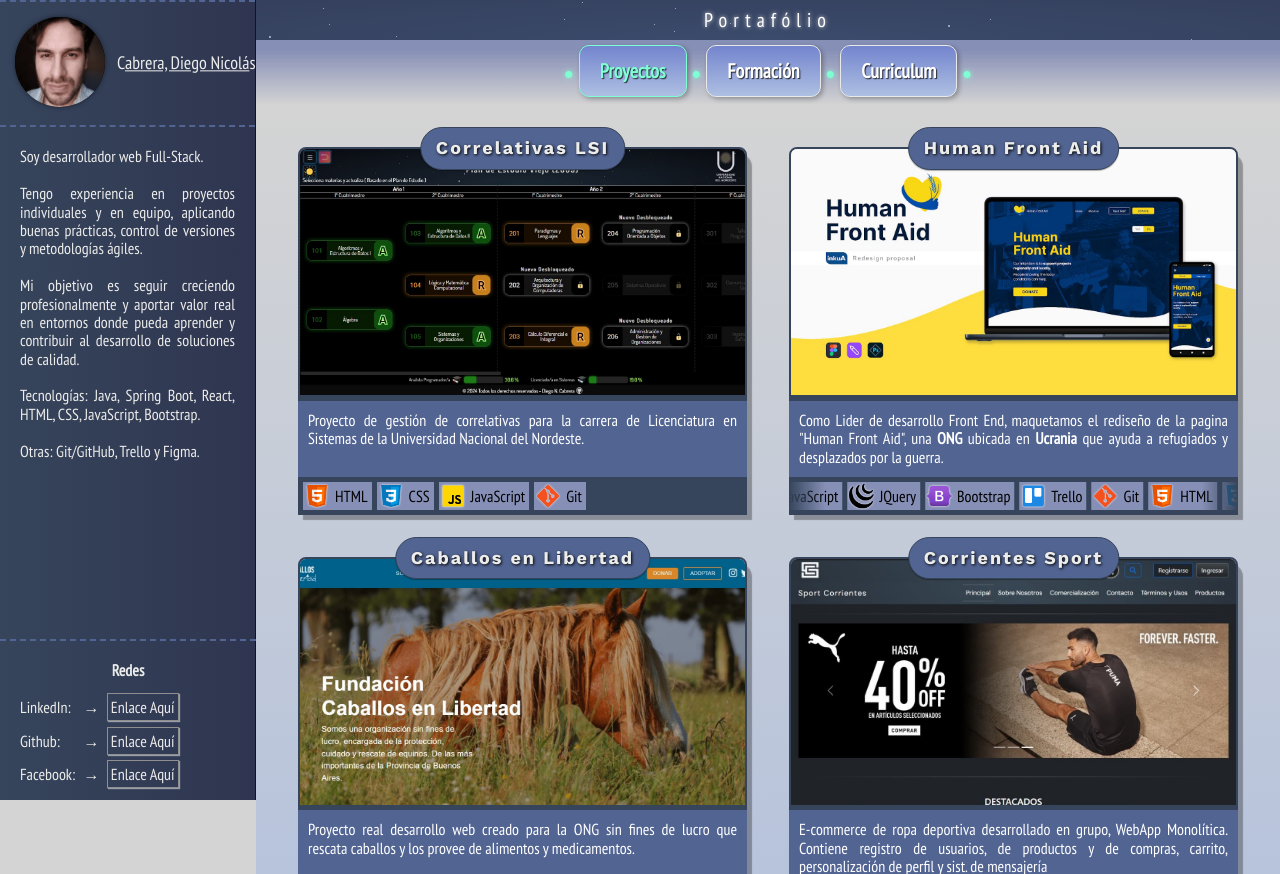
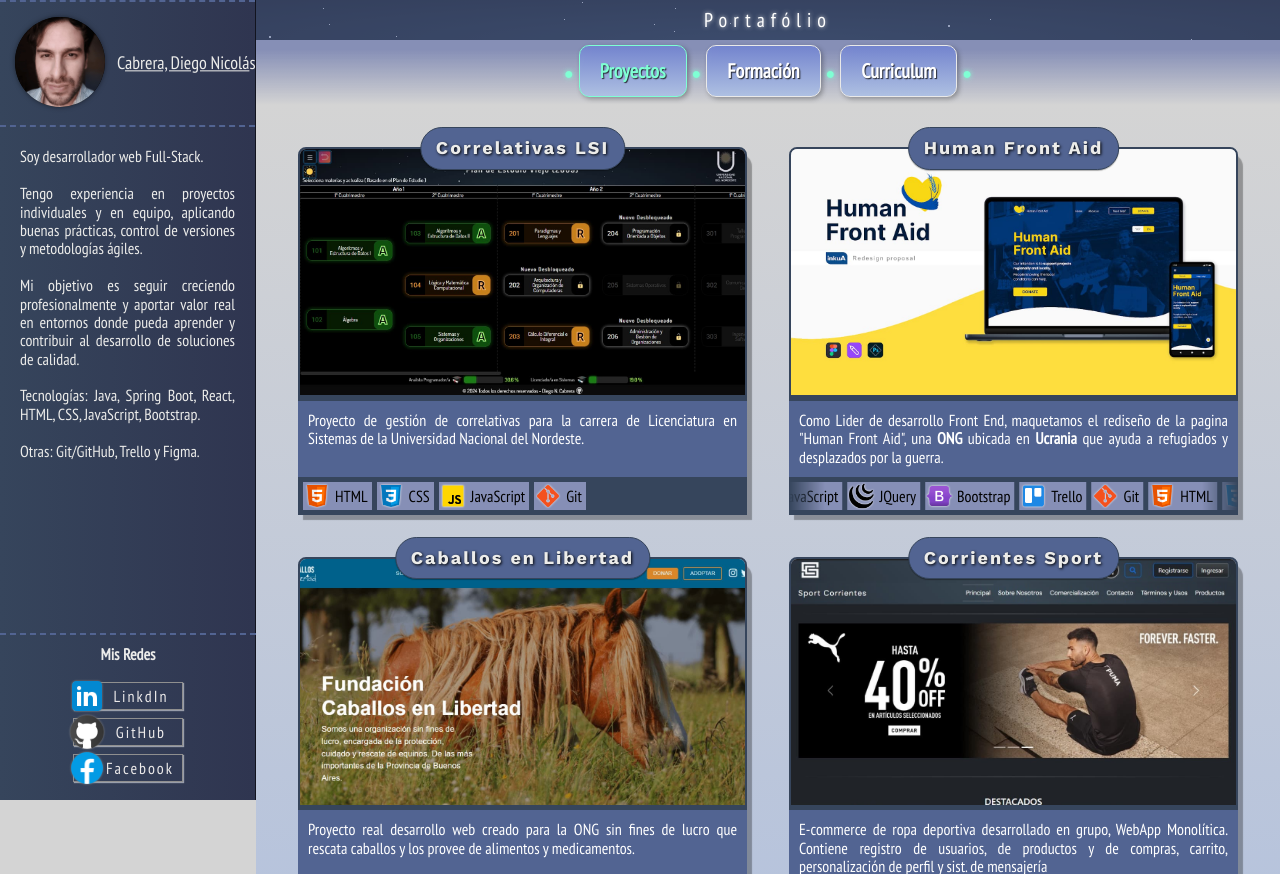
Before and after one commit to 1Hagi/portfolio, a plain HTML site: page index.html in a window 1280 px wide. Shown: the top 874 px of the page. Drawn offline with nearby package versions, Linux system fonts and the light colour scheme.

Commit message:
Se agregaron iconos y estilos a Redes.

```diff
--- a/css/estilos.css
+++ b/css/estilos.css
@@ -106,7 +106,7 @@ figcaption {
 }
 
 .perfil__contacto {
-	padding: 20px;
+	padding: 10px;
 	text-align: justify;
 	position: fixed ;
 	color: rgb(236, 236, 234);
@@ -116,6 +116,11 @@ figcaption {
 }
 
 .link_redes {
+	display: flex;
+	position: relative;
+	align-items: center;
+	text-align: center;
+	width: 100%;
 	padding: 3px;
 	box-shadow: 1px 1px 1px rgba(255, 255, 255, 0.5);
 }
@@ -127,8 +132,21 @@ figcaption {
 }
 
 .link_redes:hover {
-	background-color: rgb(236, 236, 234);
-	color: rgb(82, 100, 146);
+	background-color: rgb(211, 211, 211);
+	color: rgb(63, 82, 128);
+	filter: brightness(1.2);
+	font-weight: 600;
+}
+
+.link_redes_img {
+	position: absolute;
+	width: 40px;
+	left: -7px;
+	filter: drop-shadow(0 0 1px rgba(133, 133, 133, 0.925));
+}
+
+.card:hover img {
+  filter: saturate(1.5);
 }
 
 /* Contenido del Portafólio*/
--- a/index.html
+++ b/index.html
@@ -53,24 +53,35 @@
 		</p>
 
 		<div class="perfil__contacto">
-			<p style="width: 100%; text-align: center; font-weight: bold;">Redes</p>
+			<p style="width: 100%; align-items: center; text-align: center; font-weight: bold;">Mis Redes</p>
 			<br>
-			<div style="height: 15px;">
-				<p style="display: inline-block; width: 60px;">LinkedIn: </p>
-				<p style="display: inline-block; width: 20px;"> →</p>
-				<a class="link_redes" href="https://www.linkedin.com/in/diego-n-cabrera/" target="_blank">Enlace Aquí</a>
-			</div>
-			<br>
-			<div style="height: 15px;">
-				<p style="display: inline-block; width: 60px;">Github: </p>
-				<p style="display: inline-block; width: 20px;"> →</p>
-				<a class="link_redes" href="https://github.com/1Hagi" target="_blank">Enlace Aquí</a>
-			</div>
-			<br>
-			<div style="height: 15px;">
-				<p style="display: inline-block; width: 60px;">Facebook: </p>
-				<p style="display: inline-block; width: 20px;"> →</p>
-				<a class="link_redes" href="https://www.facebook.com/diegonicolas.cabrera.5/" target="_blank">Enlace Aquí</a>
+
+			<div style="display: flex; flex-direction: column; align-items: center; justify-content: center;">
+
+				<div style="display: flex; align-items: center; margin-bottom: 8px; width: 110px;">
+					<a class="link_redes" href="https://www.linkedin.com/in/diego-n-cabrera/" target="_blank">
+						<img class="link_redes_img" src="img/icons/icon_linkedin.png">
+						<div style="width: 40px; height: 20px;"></div>
+						<p style="margin: 0 5px 0 5px; letter-spacing: 2px; width: 100%;">LinkdIn</p>
+					</a>
+				</div>
+
+				<div style="display: flex; align-items: center; margin-bottom: 8px; width: 110px;">
+					<a class="link_redes" href="https://github.com/1Hagi" target="_blank">
+						<img class="link_redes_img" src="img/icons/icon_github.png">
+						<div style="width: 40px; height: 20px;"></div>
+						<p style="margin: 0 5px 0 5px; letter-spacing: 2px; width: 100%;">GitHub</p>
+					</a>
+				</div>
+
+				<div style="display: flex; align-items: center; margin-bottom: 8px; width: 110px;">
+					<a class="link_redes" href="https://www.facebook.com/diegonicolas.cabrera.5/" target="_blank">
+						<img class="link_redes_img" src="img/icons/icon_facebook.png">
+						<div style="width: 40px; height: 20px;"></div>
+						<p style="margin: 0 5px 0 5px; letter-spacing: 2px; width: 100%;">Facebook</p>
+					</a>
+				</div>
+
 			</div>
 		</div>
 
```
Also changed, not shown: img/icons/icon_facebook.png (added), img/icons/icon_linkedin.png (added).
